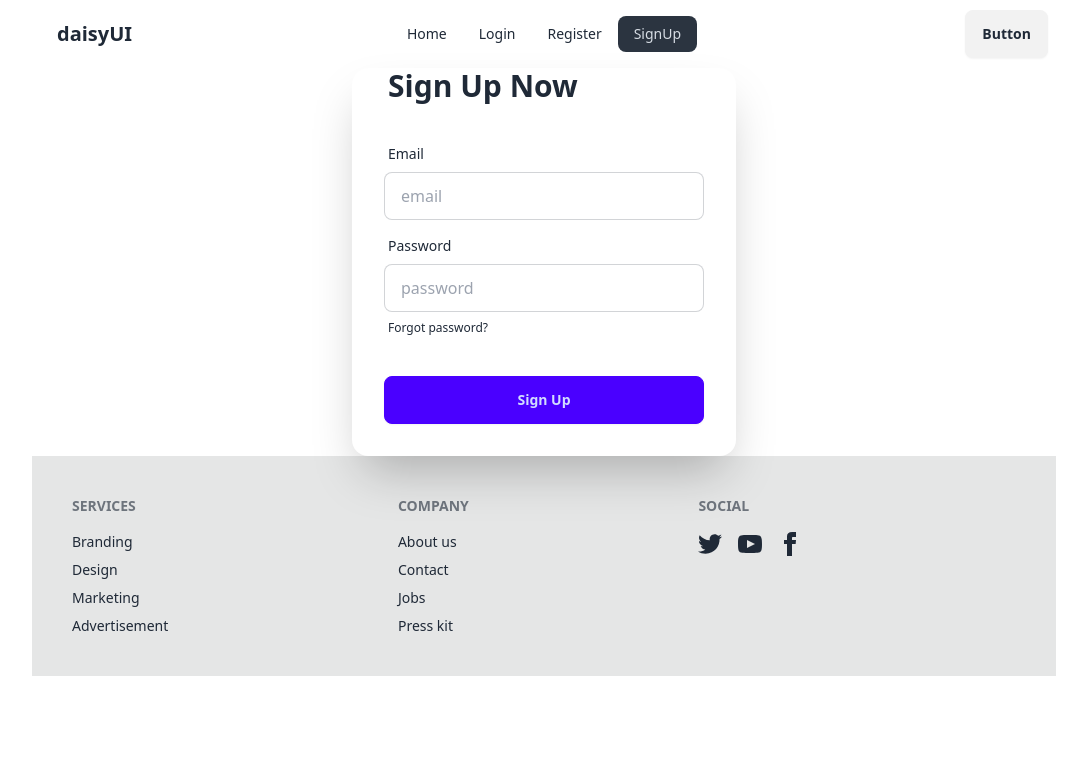
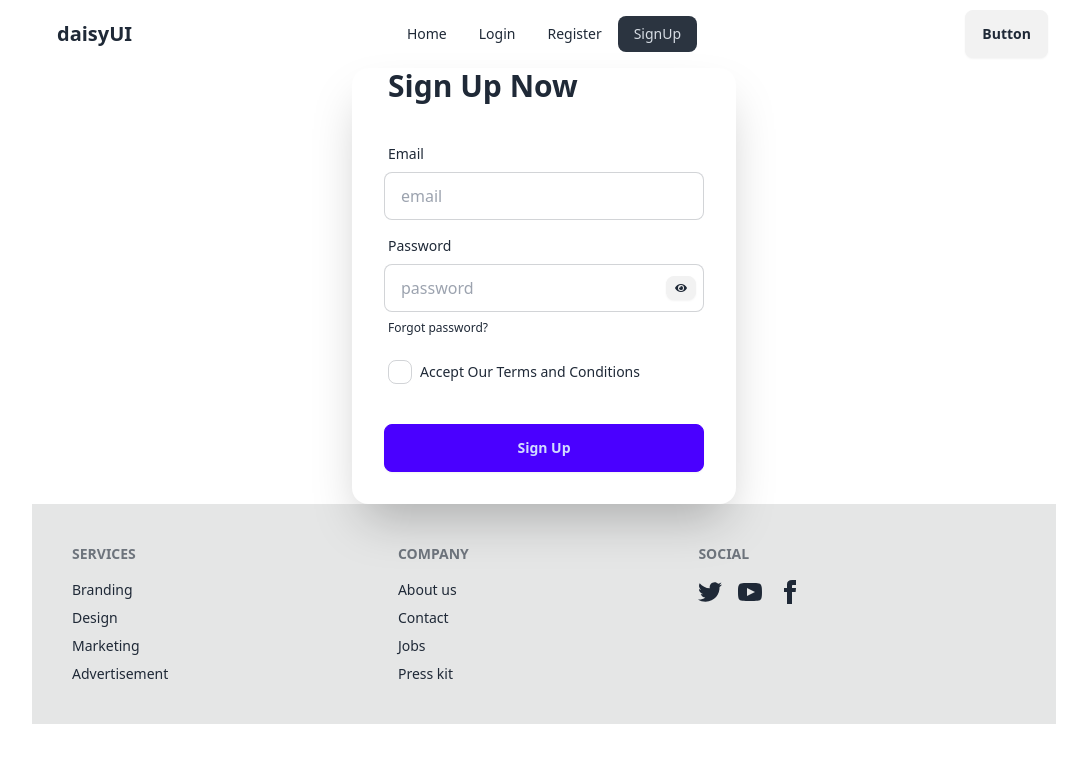
Before and after one commit to MirazZim/Email-Password-Auth, a React (Vite) app: page /signUp in a window 1280 px wide. Shown: the top 762 px of the page, without its empty margins (96-1183 px from the left). Built offline with nearby package versions, Linux system fonts and the light colour scheme.

Commit message:
Did the toggle show password and accept terms

```diff
--- a/package.json
+++ b/package.json
@@ -15,6 +15,7 @@
     "match-sorter": "^8.0.0",
     "react": "^18.3.1",
     "react-dom": "^18.3.1",
+    "react-icons": "^5.4.0",
     "react-router-dom": "^7.1.1",
     "sort-by": "^1.2.0"
   },
--- a/src/Components/SignUp/SignUp.jsx
+++ b/src/Components/SignUp/SignUp.jsx
@@ -1,10 +1,14 @@
 import { createUserWithEmailAndPassword } from "firebase/auth";
 import auth from "../Firebase/firebase.init";
 import { useState } from "react";
+import { FaEye } from "react-icons/fa";
+import { IoIosEyeOff } from "react-icons/io";
 
 const SignUp = () => {
-    const [errorMessage , setErrorMessage] = useState('');
-    const [success , setSuccess] = useState(false);
+    const [errorMessage, setErrorMessage] = useState('');
+    const [success, setSuccess] = useState(false);
+    const [showPassword, setShowPassword] = useState(false);
+
 
     const handleSignUp = (e) => {
         //For Removing the reload function
@@ -13,19 +17,20 @@
         // Display in the Dom that my data are going
         const email = e.target.email.value;
         const password = e.target.password.value;
+        const terms = e.target.terms.checked;
 
         console.log('Email : ', email)
         console.log('Password : ', password)
 
         //password length Validation
-        if(password.length < 6){
+        if (password.length < 6) {
             setErrorMessage('Password should be 6 characters or Longer');
             return;
         }
 
         //Password Validations
         const passwordRegex = /^(?=.*[a-z])(?=.*[A-Z])(?=.*\d)(?=.*[@$!%*?&])[A-Za-z\d@$!%*?&]{6,}$/;
-        if(!passwordRegex.test(password)){
+        if (!passwordRegex.test(password)) {
             setErrorMessage('Password must be at least 6 characters long and include at least one uppercase letter, one lowercase letter, one number, and one special character (@, $, !, %, *, ?, &).');
             return;
         }
@@ -33,6 +38,12 @@
         //Reset error and status
         setErrorMessage('');
         setSuccess(false);
+
+
+        if (!terms) {
+            setErrorMessage('Please accept our Terms and Condition');
+            return;
+        }
 
         //Firebase Setup
 
@@ -66,18 +77,46 @@
                     </label>
                     <input type="email" name="email" placeholder="email" className="input input-bordered" required />
                 </div>
-                        <div className="form-control">
+
+                <div className="form-control relative">
                     <label className="label">
                         <span className="label-text">Password</span>
                     </label>
-                            <input type="password" name="password" placeholder="password" className="input input-bordered" required />
+
+                    <input
+                        type={showPassword ? 'text' : 'password'}
+                        name="password"
+                        placeholder="password"
+                        className="input input-bordered"
+                        required />
+
+                    <button
+                        onClick={() => setShowPassword(!showPassword)}
+                        className="btn btn-xs absolute right-2 bottom-11">
+                        {
+                            showPassword ? <IoIosEyeOff /> : <FaEye />
+                        }
+                    </button>
+
                     <label className="label">
+
                         <a href="#" className="label-text-alt link link-hover">Forgot password?</a>
+
                     </label>
                 </div>
+
+                <div className="form-control">
+                    <label className="label justify-start cursor-pointer">
+                        <input type="checkbox" name="terms"  className="checkbox" />
+                        <span className="label-text ml-2">Accept Our Terms and Conditions</span>
+
+                    </label>
+                </div>
+
                 <div className="form-control mt-6">
                     <button className="btn btn-primary">Sign Up</button>
                 </div>
+
             </form>
 
             {/* Display Error Message */}
```
Also changed, not shown: 1 other file (tests, documents, lock files or other folders). Lines whose indentation alone changed are shown as unchanged.
